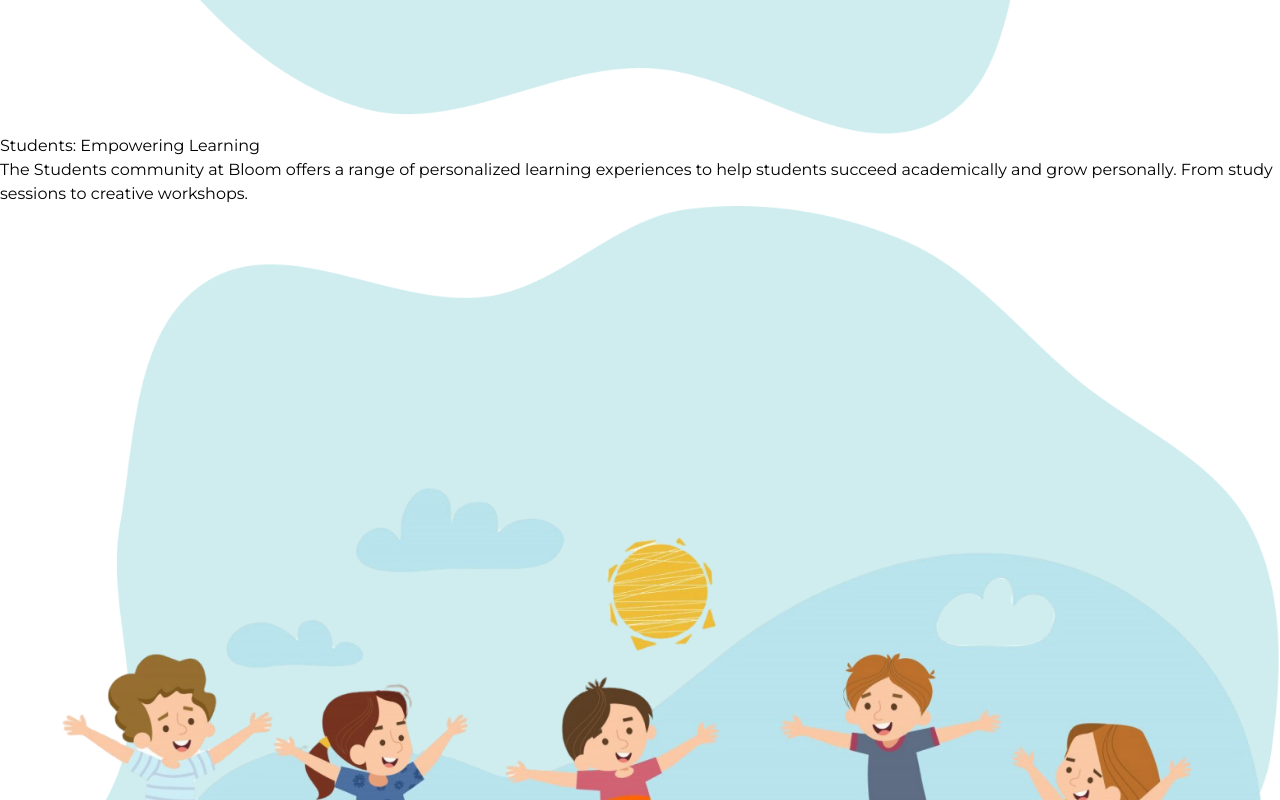
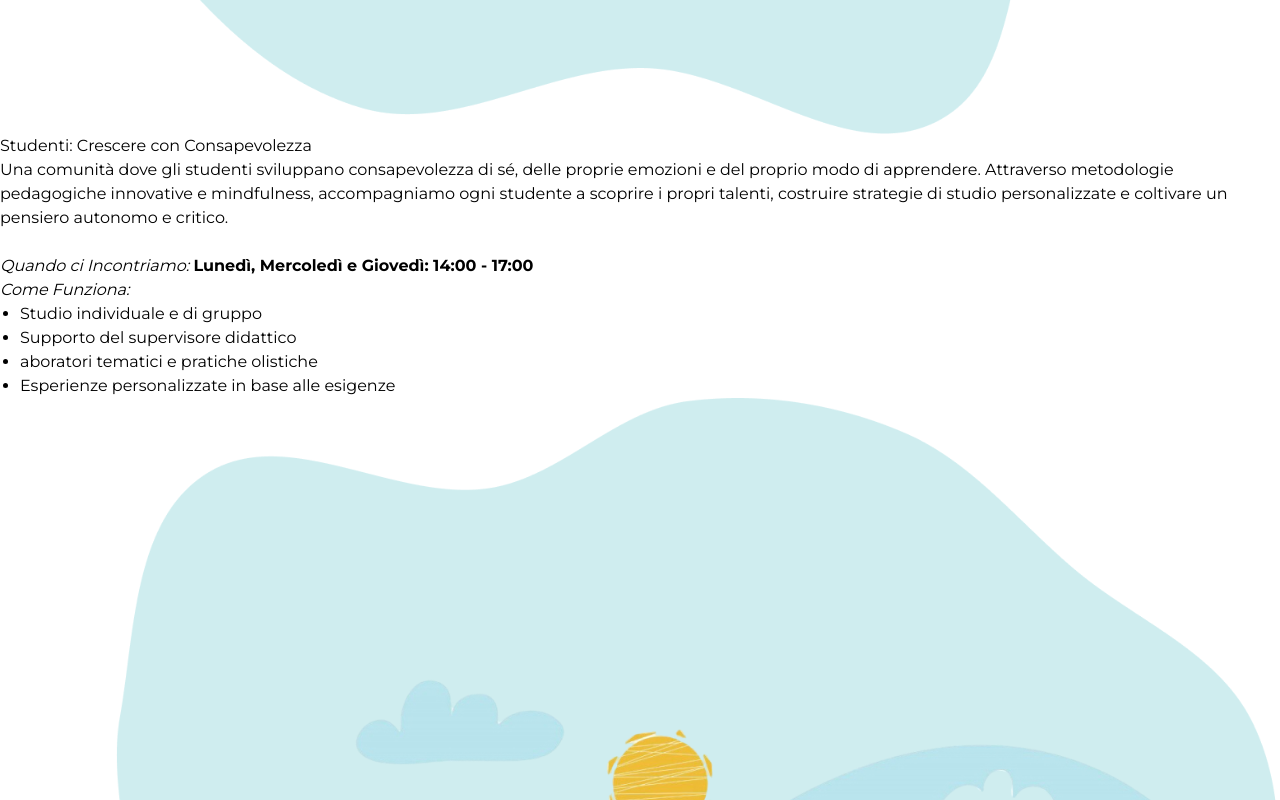
Before and after one commit to 7UnitSoftwares/bloomx-website, a Next.js app: page /community in a window 1280 px wide. Shown: the part 1520-2320 px from the top of the page. Built offline with nearby package versions, Linux system fonts and the light colour scheme.

Commit message:
changes and site contents updated

```diff
--- a/package.json
+++ b/package.json
@@ -11,10 +11,10 @@
   "dependencies": {
     "@emailjs/browser": "^4.4.1",
     "date-fns": "^4.1.0",
-    "next": "14.2.15",
-    "react": "^18",
+    "next": "^15.1.6",
+    "react": "^19.0.0",
     "react-big-calendar": "^1.17.0",
-    "react-dom": "^18",
+    "react-dom": "^19.0.0",
     "react-icons": "^5.3.0",
     "react-scroll": "^1.9.0"
   },
--- a/src/app/community/page.js
+++ b/src/app/community/page.js
@@ -13,8 +13,8 @@ const page = () => {
   return (
     <section className="bg-[#F2F2F2] min-h-screen overflow-hidden">
       <SectionWithBackground
-        title="Our Community"
-        description="A space to nurture your potential, connect <br /> with others, and explore your creativity."
+        title="Le nostre community"
+        description="In Bloom trovi tutto ciò che serve per <br />il tuo benessere e la tua crescita"
       />
       <Container>
         <div class={`flex  flex-col mt-16 lg:mt-10 gap-16 justify-center items-center `}>
@@ -44,6 +44,18 @@ const page = () => {
                 <div className="flex  justify-center items-start  gap-5  ">
                   <p className="text-[#373737] text-center lg:text-start  text-2xl font-normal ">
                     {item.desc}
+                    <br/><br/>
+                    {item.meeting?.length > 0? <p className="text-xl"><i>Quando ci Incontriamo:</i> <b>{item.meeting}</b></p>:<></>}
+                    {item.howitworks?.length > 0? <p className="text-xl">
+                    {item.section === "Women" && <i>Le Nostre Esperienze:</i>}
+                    {item.section === "Parents" && <i>Cosa Offriamo:</i>}
+                    {(item.section === "Buds" || item.section === "Students") && <i>Come Funziona:</i>}
+                    <ul style={{listStyle:'disc', marginLeft:'20px'}}>
+                      {item.howitworks?.map((i, index) => (
+                        <li key={index} className="text-xl">{i}</li>
+                      ))}
+                    </ul>
+                    </p>:<></>}
                   </p>
                 </div>
               </div>
--- a/src/components/Navbar.js
+++ b/src/components/Navbar.js
@@ -29,7 +29,7 @@ const Navbar = () => {
   const data = [
     { title: "Chi siamo", to: "/about" },
     {
-      title: "Comunità",
+      title: "Community",
       to: "/community",
       items: [
         { title: "Buds", to: "Buds" },
--- a/src/components/Teams.jsx
+++ b/src/components/Teams.jsx
@@ -11,7 +11,7 @@ const Teams = () => {
   return (
     <div id="teams" className="  bg-[#F2F2F2] pb-16">
       <h1 className="text-4xl text-[#00A59B] font-semibold text-center pt-16">
-        Meet Our Team
+      la nostra team
       </h1>
 
       <div className="flex justify-center gap-10 mt-5">
--- a/src/data/CommunityData.js
+++ b/src/data/CommunityData.js
@@ -3,35 +3,45 @@ export const CommunityData = [
     id: 1,
     icon: "/community/icon1.png",
     section: "Students",
-    title: "Students: Empowering Learning",
-    desc: "The Students community at Bloom offers a range of personalized learning experiences to help students succeed academically and grow personally. From study sessions to creative workshops.",
+    title: "Studenti: Crescere con Consapevolezza",
+    desc: "Una comunità dove gli studenti sviluppano consapevolezza di sé, delle proprie emozioni e del proprio modo di apprendere. Attraverso metodologie pedagogiche innovative e mindfulness, accompagniamo ogni studente a scoprire i propri talenti, costruire strategie di studio personalizzate e coltivare un pensiero autonomo e critico.",
+    meeting: "Lunedì, Mercoledì e Giovedì: 14:00 - 17:00",
+    howitworks: ["Studio individuale e di gruppo", "Supporto del supervisore didattico", "aboratori tematici e pratiche olistiche", "Esperienze personalizzate in base alle esigenze"]
   },
   {
     id: 2,
     icon: "/community/icon2.png",
-    title: "Buds: Growing Together",
+    title: "Piccoli Bloom: Semi di Meraviglia",
     section: "Buds",
-    desc: "Our Buds community is designed to give young children a safe and imaginative space to learn through play. From art activities to storytelling, we encourage creativity and exploration in a nurturing environment.",
+    desc: "Una comunità dove i bambini esplorano, scoprono e crescono insieme. Attraverso gioco, YogaArt e attività creative, accompagniamo ogni piccolo nel viaggio alla scoperta delle emozioni e nell'espressione autentica di sé.",
+    meeting: "Tutti i giorni 16:00 - 18:00 con attività tematiche",
+    howitworks: ["Lunedì: Creattività", "Martedì: Educazione emozionale", "Mercoledì: Culture del mondo", "Giovedì: YogArt", "Venerdì: Yoga bambini e metodo di studio"]
   },
   {
     id: 3,
     icon: "/community/icon2.png",
     section: "Parents",
-    title: "Parents: Supporting Growth Together",
-    desc: "Our Parents community is a space for caregivers to connect, share experiences, and find support. With workshops, discussions, and a supportive environment",
+    title: "Genitori: Insieme nel Viaggio",
+    desc: "Una comunità dove i genitori condividono esperienze e trovano supporto reciproco in un ambiente libero da giudizi.",
+    meeting: "",
+    howitworks: ["Accesso a creators e pedagogista","Pillole pedagogiche", "YogArt mensile genitori-figli", "Laboratori di Creattività", "Risorse esclusive: carte delle emozioni, yoga box, mindful box"]
   },
   {
     id: 4,
     icon: "/community/icon4.png",
     section: "Women",
-    title: "Bloomher: Women Thriving Together",
-    desc: "Bloomher is a supportive community for women, offering space for self-discovery, collaboration, and growth. Whether through leadership workshops, creative sessions, or personal development.",
+    title: "BloomHer: Fiorire al Femminile",
+    desc: "Una comunità di donne che si sostengono nel percorso di crescita personale.",
+    meeting: "",
+    howitworks:["Mindfulness tra le righe: lunedì alterni (serale)", "Sotto il glicine: mercoledì alterni 18:30 - 19:30", "Il profumo del suono: secondo sabato del mese"]
   },
   {
     id: 5,
     icon: "/community/icon5.png",
     section: "Creators",
-    title: "Creators: Building a Network of Innovators",
-    desc: "Our Creators community brings together talented individuals from various fields to collaborate, share, and innovate. From art to technology, we help creators nurture their talents and bring new ideas to life",
+    title: "Creators: La Rete dei Saperi",
+    desc: "Una rete preziosa di professionisti che arricchisce Bloom con competenze, passioni e visioni uniche. Integrando i loro saperi con la nostra expertise pedagogica, creiamo esperienze innovative di crescita e consapevolezza che nutrono lo sviluppo personale di tutta la comunità Bloom.",
+    meeting: "",
+    howitworks: []
   },
 ];
```
Also changed, not shown: src/app/about/page.js (+11 -35 lines), src/app/homepage/HeroSection.jsx (+5 -8 lines), src/app/homepage/Projects.jsx (+5 -13 lines), src/app/homepage/Space.jsx (+4 -11 lines), 1 other file (tests, documents, lock files or other folders).
